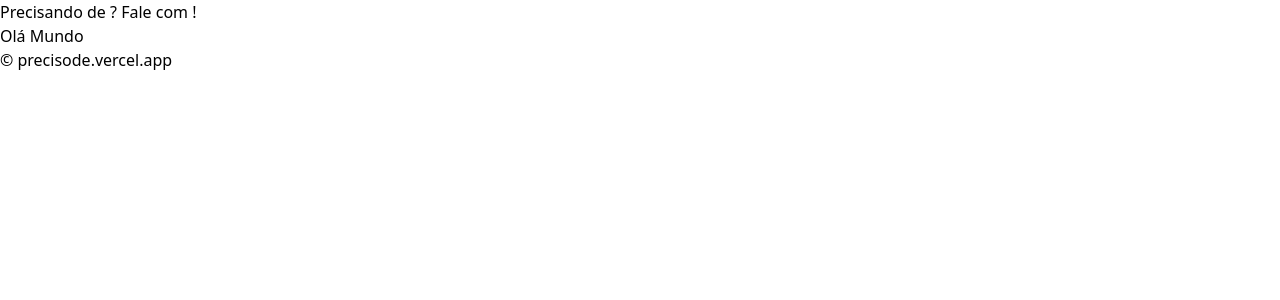
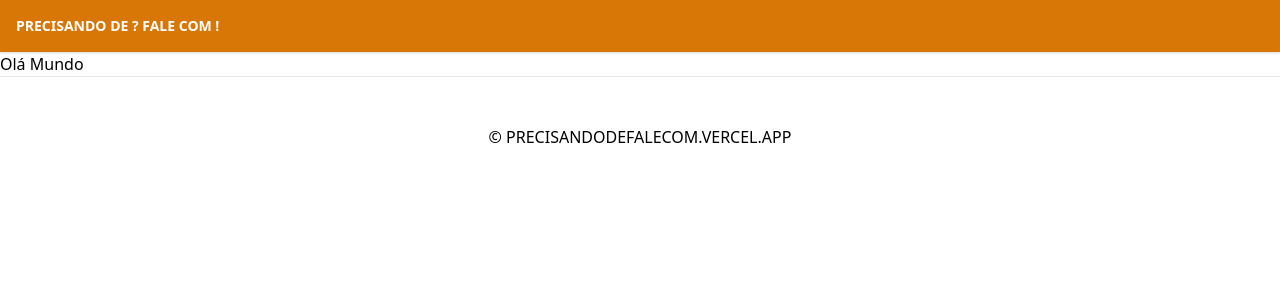
Before and after one commit to joirneto/Jantar-Nacoes-Controle-Estoque, a Next.js app: page / in a window 1280 px wide. Shown: the top 300 px of the page. Built offline with nearby package versions, Linux system fonts and the light colour scheme.

Commit message:
add PageTitle

```diff
--- a/components/Footer/index.js
+++ b/components/Footer/index.js
@@ -1,11 +1,11 @@
 import React from "react";
 
 const Footer = () =>(
-  <footer>
-    <div>
-      <div>
+  <footer className="w-full border-t bg-white pb-12">
+    <div className="w-full container mx-auto flex flex-col items-center">
+      <div className="flex flex-col md:flex-row text-center md:text-left md:justify-between py-6">
       </div>
-      <div> &copy; precisode.vercel.app </div>
+      <div className="uppercase pb-6"> &copy; precisandodefalecom.vercel.app </div>
     </div>
   </footer>
 )
--- a/components/Navbar/index.js
+++ b/components/Navbar/index.js
@@ -2,11 +2,13 @@ import React from "react";
 import Link from "next/link";
 
 const NavBar = () => (
-  <nav>
-    <div>
-      <nav>
+  <nav className="w-full py-4 bg-yellow-600 shadow">
+    <div className="w-full container mx-auto flex flex-wrap items-center justify-between">
+      <nav className="flex items-center justify-between font-bold text-sm text-white uppercase no-underline">
         <Link href= "/">
-          <a>Precisando de ? Fale com !</a>
+          <a className="hover:text-gray-200 hover:underline px-4">
+            Precisando de ? Fale com !
+            </a>
         </Link>
       </nav>
     </div>
--- /dev/null
+++ b/components/PageTitle.js
@@ -0,0 +1,17 @@
+import React from "react";
+import Head from "next/head";
+
+const PageTitle = ({title}) => {
+  return(
+    <Head>
+      <title>{title} - Você precisa de quem?</title>
+      <meta
+        name="viewport"
+        content="width=device-width, initial-scale=1, minimum-scale=1, maximum-scale=1"
+      />
+      <meta httpEquiv="Content-Language" content="pt-br" />
+    </Head>
+  )
+}
+
+export default PageTitle
--- a/pages/index.js
+++ b/pages/index.js
@@ -1,8 +1,12 @@
-import React from "react"
+import React from "react";
+import PageTitle from "../components/PageTitle"
 
 const Index = () =>{
   return(
+    <>
     <div>Olá Mundo</div>
+    <PageTitle title = "Seja bem Vindo!"/>
+    </>
   )
 }
 
```
